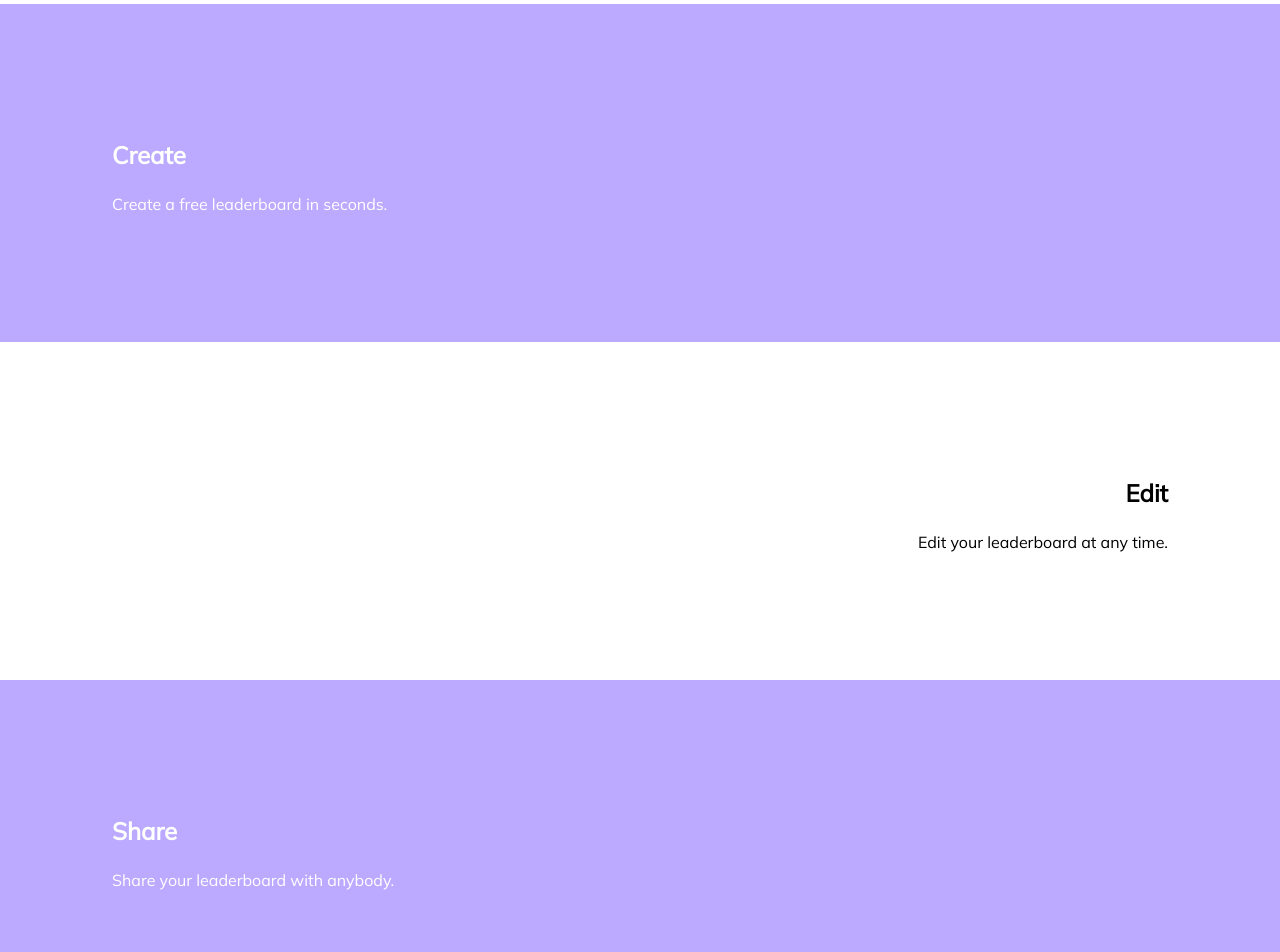
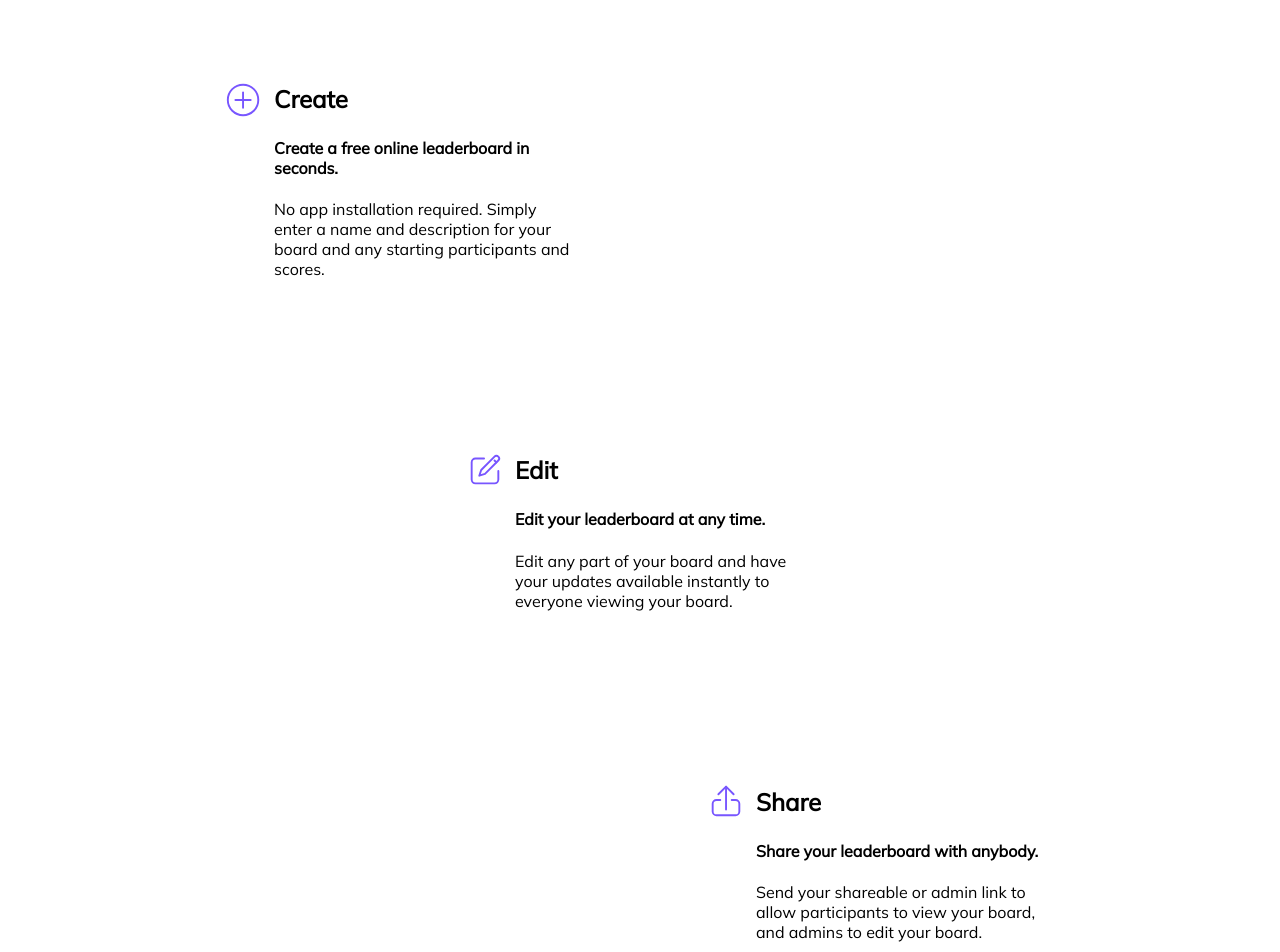
Before and after one commit to jskidev/reactBoard, a React (Create React App) app in the folder client/: page / in a window 1280 px wide. Shown: the part 880-1832 px from the top of the page. Built offline with nearby package versions, Linux system fonts and the light colour scheme.

Commit message:
home page additional styling

```diff
--- a/client/src/App.css
+++ b/client/src/App.css
@@ -96,24 +96,47 @@ nav a:visited {
   outline: none;
 }
 
-.panel {
-  padding: 7rem 2rem;
-  background-color: rgba(120, 86, 255, 0.5);
-  color: #FFFFFF;
+.panelLeft {
+  display: flex;
+  margin: auto;
+  max-width: 70%;
 }
 
-.panelInverse {
-  padding: 7rem 2rem;
-  background-color: #FFFFFF;
-  text-align: right;
+.panelMid {
+  display: flex;
+  justify-content: center;
+  margin: auto;
+  max-width: 70%;
+}
+
+.panelRight {
+  display: flex;
+  flex-direction: row-reverse;
+  max-width: 70%;
+  margin: auto;
 }
 
 .panelContent {
-  padding: 0rem 5rem;
+  padding: 5rem 2rem;
+  width: 350px;
+  display: flex;
 }
 
 .panelContent h3{
   font-size: 1.5rem;
+  margin-top: 0;
+}
+
+.panelContent .panelIcon{
+  position: relative;
+  top: -5px;
+  margin-right: 10px;
+}
+
+.panelContent .panelIconShare{
+  position: relative;
+  top: -7px;
+  margin-right: 10px;
 }
 
 .panelContent {
@@ -197,6 +220,8 @@ nav a:visited {
   padding: 0rem 2rem 0rem 2rem;
 }
 
+/*MEDIA QUERIES*/
+/*WIDTH*/
 @media only screen and (max-width: 1300px) {
   .homeBannerRight img {
     width: 100%;
@@ -231,6 +256,19 @@ nav a:visited {
 @media only screen and (max-width: 600px) {
   .homeBannerLeft {
     padding: 0rem 1rem;
+  }
+}
+
+@media only screen and (max-width: 600px) {
+  .panelLeft, .panelMid, .panelRight {
+    max-width: 90%;
+  }
+  .panelLeft h3, .panelMid h3, .panelRight h3 {
+    font-size: 1.3rem;
+  }
+  .panelContent {
+    width: 100%;
+    padding: 2rem;
   }
 }
 
--- a/client/src/pages/Home.js
+++ b/client/src/pages/Home.js
@@ -11,12 +11,13 @@ function Home() {
 
   const handleScroll = () => {
     const currentScrollPos = window.pageYOffset;
-    setpanel1Visible(panel1Visible ? true : currentScrollPos > 80);
-    setpanel2Visible(panel2Visible ? true : currentScrollPos > 390);
-    setpanel3Visible(panel3Visible ? true : currentScrollPos > 700);
+    setpanel1Visible(panel1Visible ? true : currentScrollPos > 240);
+    setpanel2Visible(panel2Visible ? true : currentScrollPos > 580);
+    setpanel3Visible(panel3Visible ? true : currentScrollPos > 920);
   };
 
   useEffect(() => {
+    handleScroll(); //Fire function on page load. Will show elements if user refreshes page below the fold.
     window.addEventListener('scroll', handleScroll);
 
     return () => window.removeEventListener('scroll', handleScroll);
@@ -41,47 +42,71 @@ function Home() {
             </motion.button>
           </motion.div>
           <motion.div animate={{ translateX: [150, 0], opacity: [0, 1] }} transition={{ ease: "easeOut", duration: 2 }} className="homeBannerRight">
-            <img alt="Woman in front of leaderboard" src={logo} />
+            <img alt="" src={logo} />
           </motion.div>
         </div>
-        <div className="panelHeader">
+        <motion.div animate={{ translateY: [75, 0], opacity: [0, 1] }} transition={{ ease: "easeOut", delay: 3, duration: 1 }} className="panelHeader">
           <h3>
             How it works
           </h3>
           <a href="#HowItWorks"><img alt="Down Arrow" src={arrow} width="30px"/></a>
-    </div>
+        </motion.div>
     </div>
 
 
-    <div className="panel">
+    <div className="panelLeft">
       <a name="HowItWorks"></a>
       <div className={panel1Visible ? 'panelContent easeInLeft' : 'panelContent'}>
+        <div className="panelIcon">
+          <svg height="40" viewBox="0 0 21 21" width="40" xmlns="http://www.w3.org/2000/svg"><g fill="none" fill-rule="evenodd" stroke="#7856FF" stroke-linecap="round" stroke-linejoin="round" transform="translate(2 3)"><path d="m8 16c4.4380025 0 8-3.5262833 8-7.96428571 0-4.43800246-3.5619975-8.03571429-8-8.03571429-4.43800245 0-8 3.59771183-8 8.03571429 0 4.43800241 3.56199755 7.96428571 8 7.96428571z"/><path d="m4 8h8"/><path d="m8 12.0563492v-8.0563492z"/></g></svg>
+        </div>
+        <div>
           <h3>
             Create
           </h3>
+          <h4>
+            Create a free online leaderboard in seconds.
+          </h4>
           <p>
-          Create a free leaderboard in seconds.
+            No app installation required. Simply enter a name and description for your board and any starting participants and scores.
           </p>
         </div>
       </div>
-    <div className="panelInverse">
-      <div className={panel2Visible ? 'panelContent easeInRight' : 'panelContent'}>
+    </div>
+    <div className="panelMid">
+      <div className={panel2Visible ? 'panelContent easeInLeft' : 'panelContent'}>
+        <div className="panelIcon">
+        <svg height="40" viewBox="0 0 21 21" width="40" xmlns="http://www.w3.org/2000/svg"><g fill="none" fill-rule="evenodd" stroke="#7856FF" stroke-linecap="round" stroke-linejoin="round" transform="translate(3 2)"><path d="m7 2.5h-4.5c-1.1045695 0-2 .8954305-2 2v9.0003682c0 1.1045695.8954305 2 2 2h10c1.1045695 0 2-.8954305 2-2v-4.5003682"/><path d="m9.49086518-.60570641c.79784342.01307433 1.43777452.66357797 1.43777452 1.46152846v9.87574095l-1.41421359 2.8284271-1.41421356-2.8284271-.04115759-9.92287518c-.00322702-.77801908.62486604-1.41134419 1.40288513-1.41457122.00964205-.00003999.01928425.00001901.02892509.00017699z" transform="matrix(.70710678 .70710678 -.70710678 .70710678 7.360659 -4.816202)"/><path d="m12.5 3.5.953 1"/></g></svg>
+        </div>
+        <div>
           <h3>
             Edit
           </h3>
+          <h4>
+            Edit your leaderboard at any time.
+          </h4>
           <p>
-          Edit your leaderboard at any time.
+            Edit any part of your board and have your updates available instantly to everyone viewing your board.
           </p>
         </div>
       </div>
-    <div className="panel">
+    </div>
+    <div className="panelRight">
       <div className={panel3Visible ? 'panelContent easeInLeft' : 'panelContent'}>
+        <div className="panelIconShare">
+        <svg height="40" viewBox="0 0 21 21" width="40" xmlns="http://www.w3.org/2000/svg"><g fill="none" fill-rule="evenodd" stroke="#7856FF" stroke-linecap="round" stroke-linejoin="round" transform="translate(3 3)"><path d="m10.326 1.666.016 5.641-5.673.016" transform="matrix(.70710678 -.70710678 -.70710678 -.70710678 5.376348 12.979652)"/><path d="m7.522.521v11.979"/><path d="m4.5 7.5h-2c-1.1045695 0-2 .8954305-2 2v4c0 1.1045695.8954305 2 2 2h10c1.1045695 0 2-.8954305 2-2v-4c0-1.1045695-.8954305-2-2-2h-2"/></g></svg>
+        </div>
+        <div>
           <h3>
             Share
           </h3>
+          <h4>
+            Share your leaderboard with anybody.
+          </h4>
           <p>
-          Share your leaderboard with anybody.
+            Send your shareable or admin link to allow participants to view your board, and admins to edit your board.
           </p>
+        </div>
       </div>
     </div>
     </div>
```
Also changed, not shown: 17 other files (tests, documents, lock files or other folders). Lines whose indentation alone changed are shown as unchanged.
